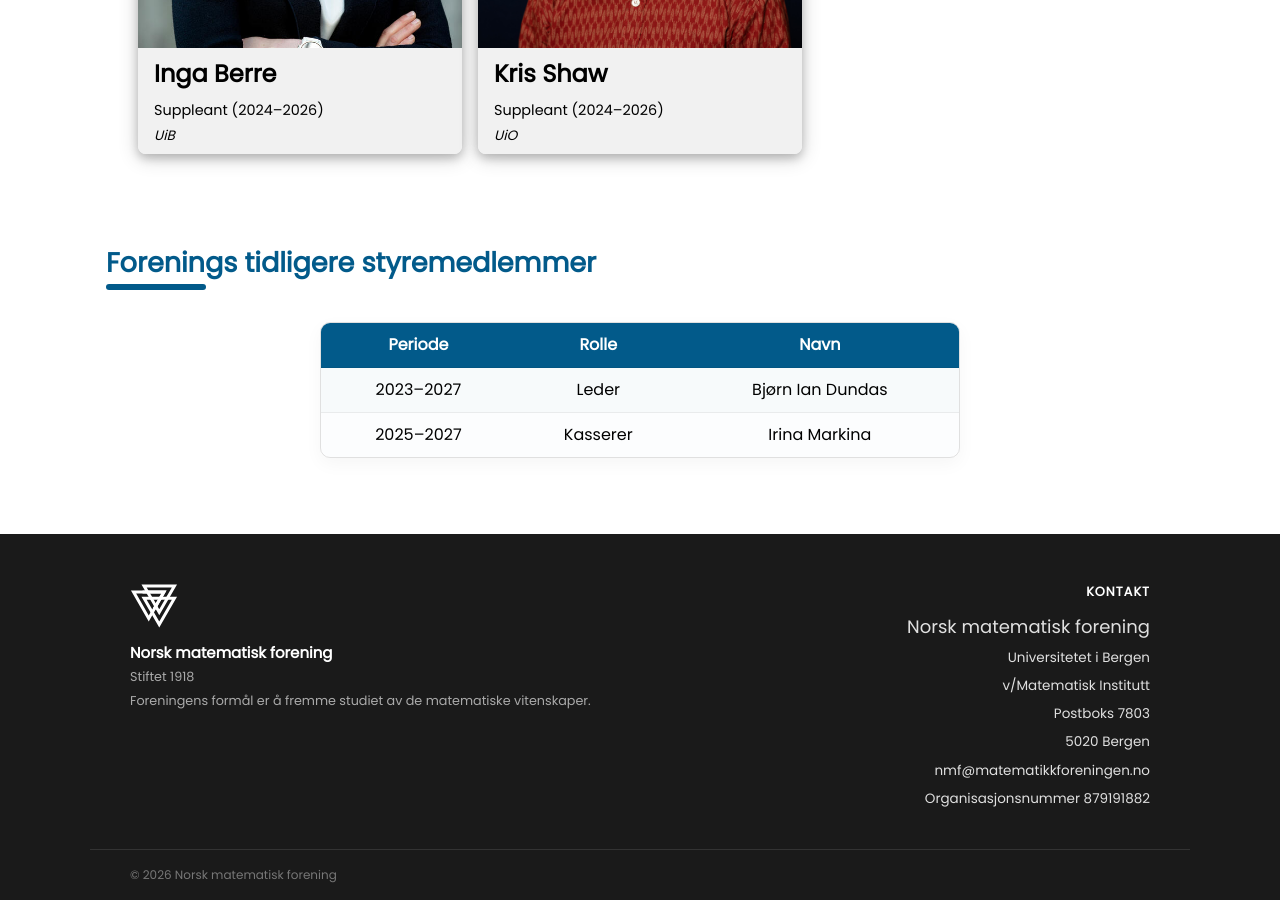
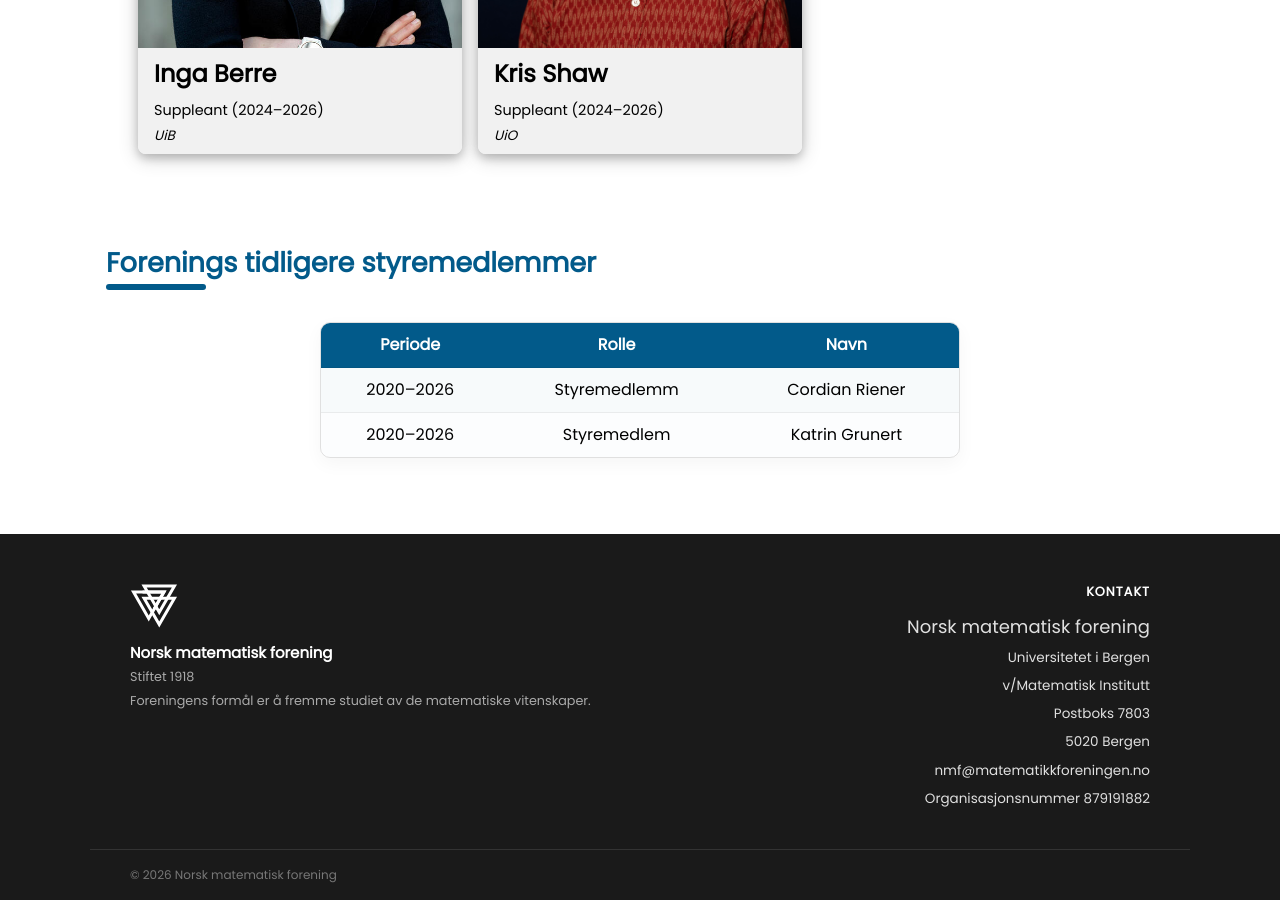
Before and after one commit to ballerin/nmf-website, a Jekyll site: the page built from _pages/styremedlemmer.html, in a window 1280 px wide and 900 px high, scrolled down 1481 px. Built offline with Jekyll 4.4.1, drawn with Linux system fonts in a browser that asks for light colours.

Commit message:
endringer i styremedlemmer

```diff
--- a/_pages/styremedlemmer.html
+++ b/_pages/styremedlemmer.html
@@ -58,7 +58,7 @@ title: "Styremedlemmer i NMF"
       </tr>
     </thead>
     <tbody>
-      <tr><td>2023–2027</td><td>Leder</td><td>Bjørn Ian Dundas</td></tr>
-      <tr><td>2025–2027</td><td>Kasserer</td><td>Irina Markina</td></tr>
+      <tr><td>2020–2026</td><td>Styremedlemm</td><td>Cordian Riener</td></tr>
+      <tr><td>2020–2026</td><td>Styremedlem</td><td>Katrin Grunert</td></tr>
     </tbody>
   </table>
```
